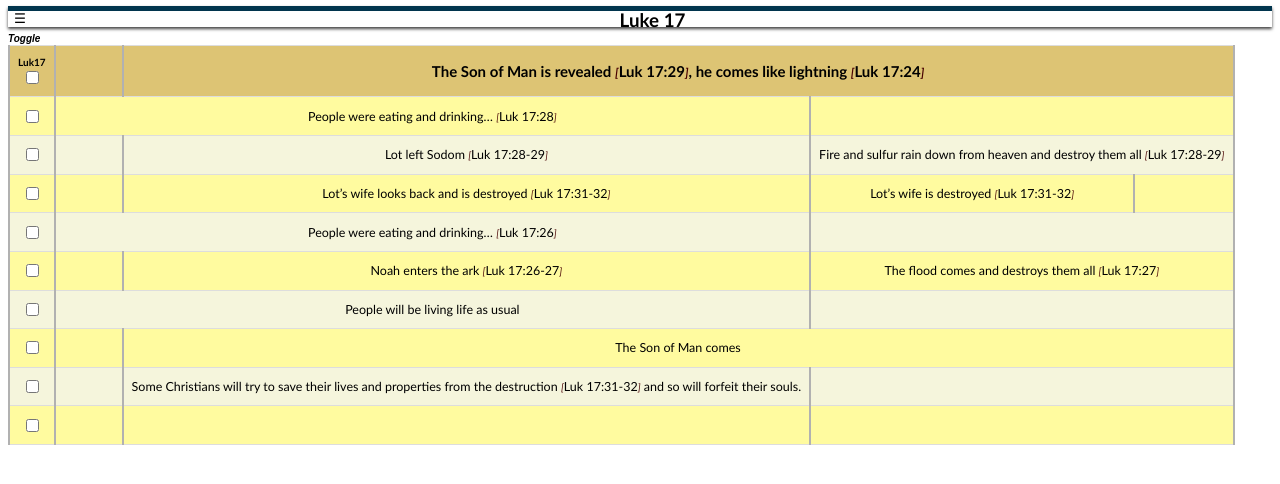
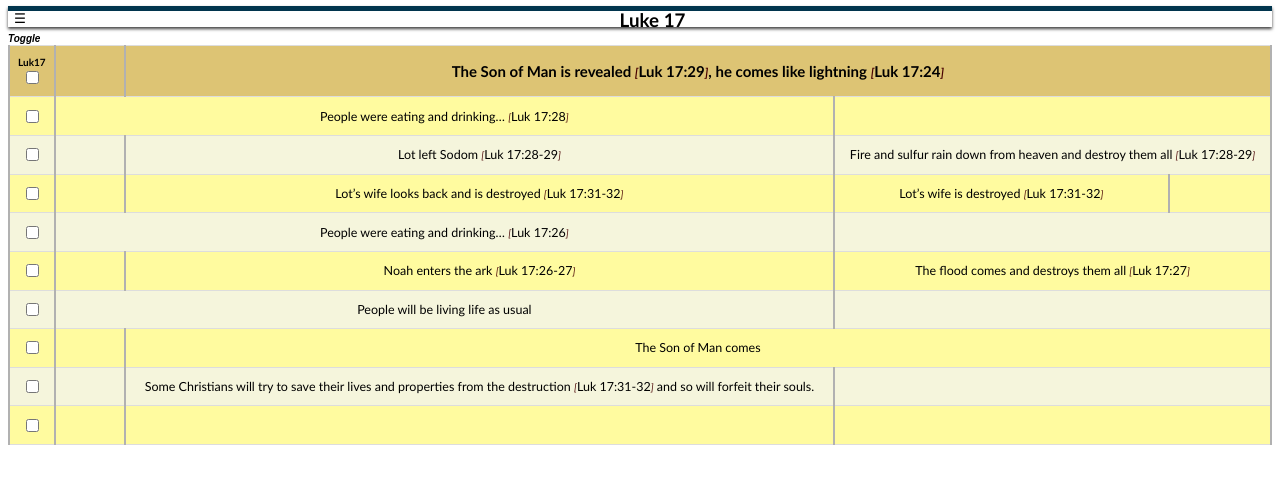
Before and after one commit to SamuelAwojuola/Prophecy, a plain HTML site: page Luke-17.html in a window 1280 px wide. Drawn offline with Linux system fonts and the light colour scheme.

Commit message:
Update style.css

```diff
--- a/style/style.css
+++ b/style/style.css
@@ -7,6 +7,8 @@ div.timelineTableContainer {
     overflow: auto;
     margin-top: 3px;
     display: inline-block;
+    display: inline-block;
+    width: 100%;
 }
 
 .timelineTable {
```
